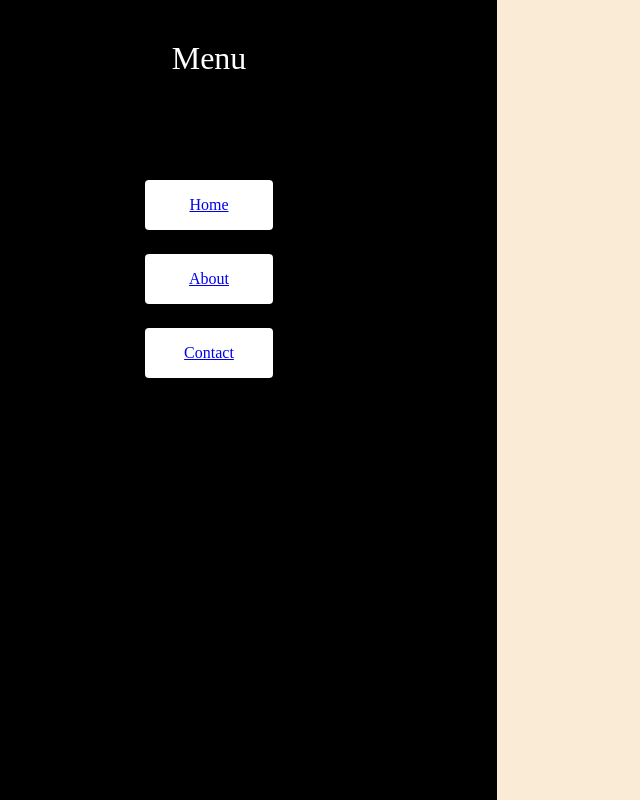
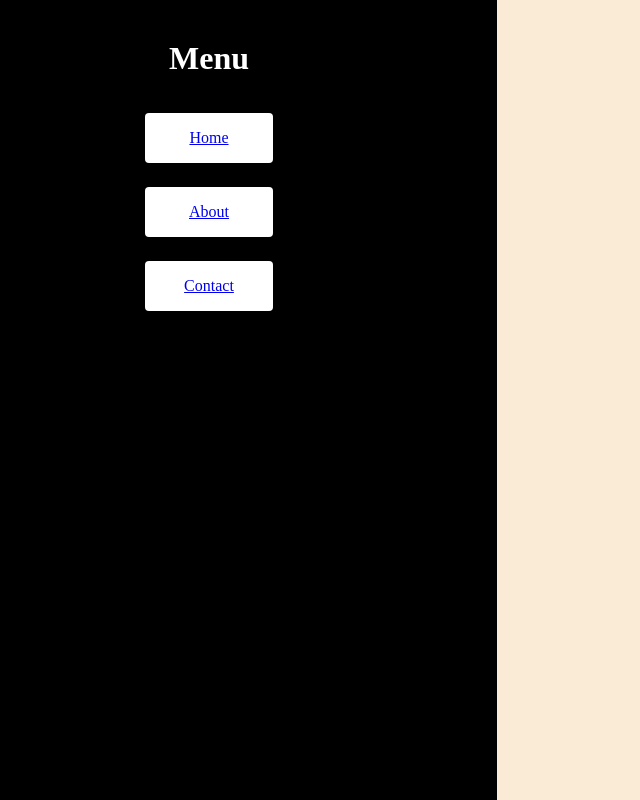
Before and after one commit to MohamedBechirMejri/TOP-MobileMenu, a website built with webpack: page src/template.html in a window 1280 px wide. Shown: the whole page, without its empty margins (79-719 px from the left). Built offline with nearby package versions, Linux system fonts and the light colour scheme.

Commit message:
replace ::before with h2 for customizability

```diff
--- a/src/main.scss
+++ b/src/main.scss
@@ -36,8 +36,7 @@ nav {
             display: flex;
             flex-direction: column;
 
-            &::before {
-                content: 'Menu';
+            h2 {
                 color: white;
                 text-align: center;
                 margin: auto auto 0.75em auto;
```
